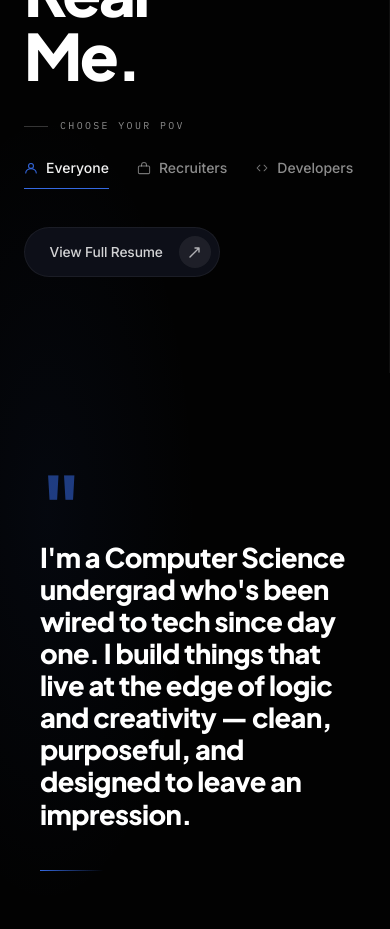
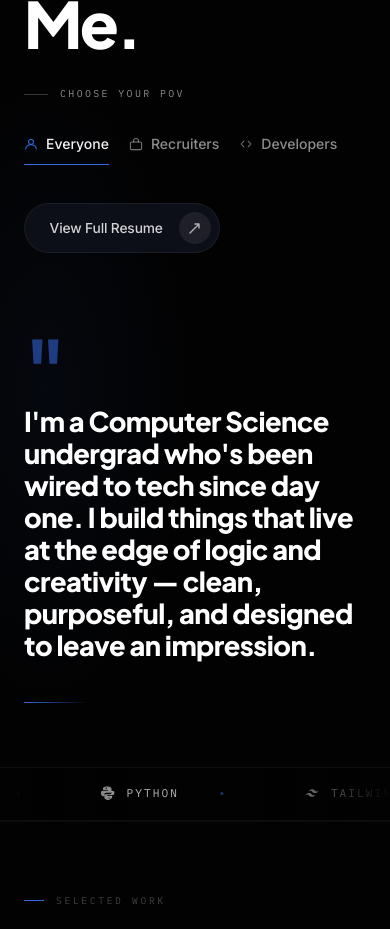
Before and after one commit to SithikaWeerasinghe/Sithika_Weerasinghe, a Next.js app: page / in a window 390 px wide. Shown: the part 1020-1949 px from the top of the page. Built offline with nearby package versions, Linux system fonts and the light colour scheme.

Commit message:
mobile responsive

```diff
--- a/src/components/sections/About.tsx
+++ b/src/components/sections/About.tsx
@@ -81,7 +81,7 @@ function POVButton({
       // on focus — activation stays on Enter/Space (click) for predictability.
       onFocus={() => setHover(true)}
       onBlur={() => setHover(false)}
-      className="flex items-center gap-2 pb-2.5 transition-all duration-200"
+      className="flex items-center gap-2 pt-2 pb-2.5 transition-all duration-200"
       style={{
         borderBottom: isActive
           ? "1.5px solid var(--color-brand)"
@@ -172,15 +172,14 @@ export function About() {
         }}
       />
 
-      <div className="grid grid-cols-1 lg:grid-cols-[40%_60%] min-h-[88vh]">
+      <div className="grid grid-cols-1 lg:grid-cols-[40%_60%] lg:min-h-[88vh]">
 
         {/* ── Left: heading + horizontal tabs ── */}
         <motion.div
-          className="relative flex flex-col justify-center py-24 lg:py-0"
+          className="relative flex flex-col justify-center py-16 sm:py-20 lg:py-0 lg:border-r lg:border-white/5"
           style={{
             paddingLeft: "clamp(1.5rem, 5vw, 6rem)",
             paddingRight: "clamp(1.5rem, 3vw, 3.5rem)",
-            borderRight: "1px solid rgba(255,255,255,0.05)",
           }}
           initial={{ opacity: 0, x: -35, y: 10 }}
           whileInView={{ opacity: 1, x: 0, y: 0 }}
@@ -231,8 +230,8 @@ export function About() {
             </span>
           </div>
 
-          {/* Horizontal tabs */}
-          <div className="flex items-center gap-7">
+          {/* Horizontal tabs — wrap-friendly + roomier spacing on small screens */}
+          <div className="flex flex-wrap items-center gap-x-5 gap-y-3 sm:gap-7">
             {POVS.map((p, i) => (
               <POVButton
                 key={p.id}
@@ -331,9 +330,9 @@ export function About() {
 
         {/* ── Right: quote ── */}
         <motion.div
-          className="relative flex flex-col justify-center py-24 lg:py-0"
+          className="relative flex flex-col justify-center pt-4 pb-16 sm:py-20 lg:py-0"
           style={{
-            paddingLeft: "clamp(2.5rem, 6vw, 7rem)",
+            paddingLeft: "clamp(1.5rem, 6vw, 7rem)",
             paddingRight: "clamp(1.5rem, 5vw, 6rem)",
           }}
           initial={{ opacity: 0, x: 35, y: 10 }}
--- a/src/components/sections/Projects.tsx
+++ b/src/components/sections/Projects.tsx
@@ -619,8 +619,9 @@ function ScreenshotFrame({ project }: { project: Project }) {
           className="flex items-center justify-between"
           style={{ marginTop: "1.25rem" }}
         >
-          {/* Pagination dots */}
-          <div className="flex items-center gap-2">
+          {/* Pagination dots — padded button gives a thumb-friendly hit area
+              while the inner bar keeps the same minimal visual. */}
+          <div className="flex items-center gap-1">
             {images.map((_, i) => (
               <button
                 key={i}
@@ -628,12 +629,23 @@ function ScreenshotFrame({ project }: { project: Project }) {
                 onClick={() => goTo(i)}
                 aria-label={`Go to screenshot ${i + 1}`}
                 style={{
+                  border: "none",
+                  background: "transparent",
+                  padding: "8px 4px",
+                  margin: 0,
+                  cursor: "pointer",
+                  display: "inline-flex",
+                  alignItems: "center",
+                  lineHeight: 0,
+                }}
+              >
+                <span
+                  aria-hidden="true"
+                  style={{
+                    display: "block",
                     width: i === index ? 20 : 6,
                     height: 6,
                     borderRadius: "9999px",
-                  border: "none",
-                  padding: 0,
-                  cursor: "pointer",
                     background:
                       i === index ? "var(--color-brand)" : "rgba(255,255,255,0.2)",
                     boxShadow: i === index ? "0 0 8px rgba(53,105,226,0.45)" : "none",
@@ -641,6 +653,7 @@ function ScreenshotFrame({ project }: { project: Project }) {
                       "width 0.35s ease, background 0.35s ease, box-shadow 0.35s ease",
                   }}
                 />
+              </button>
             ))}
           </div>
 
```
Lines whose indentation alone changed are shown as unchanged.
